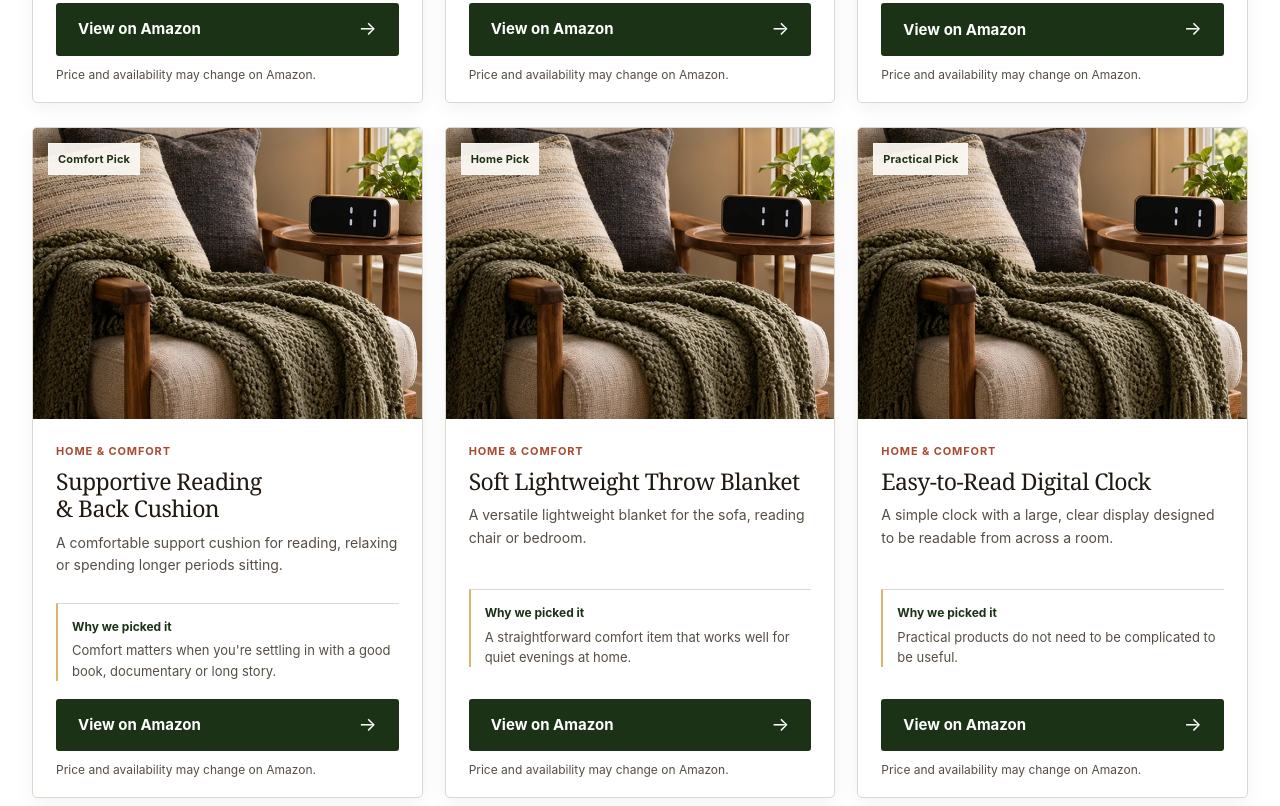
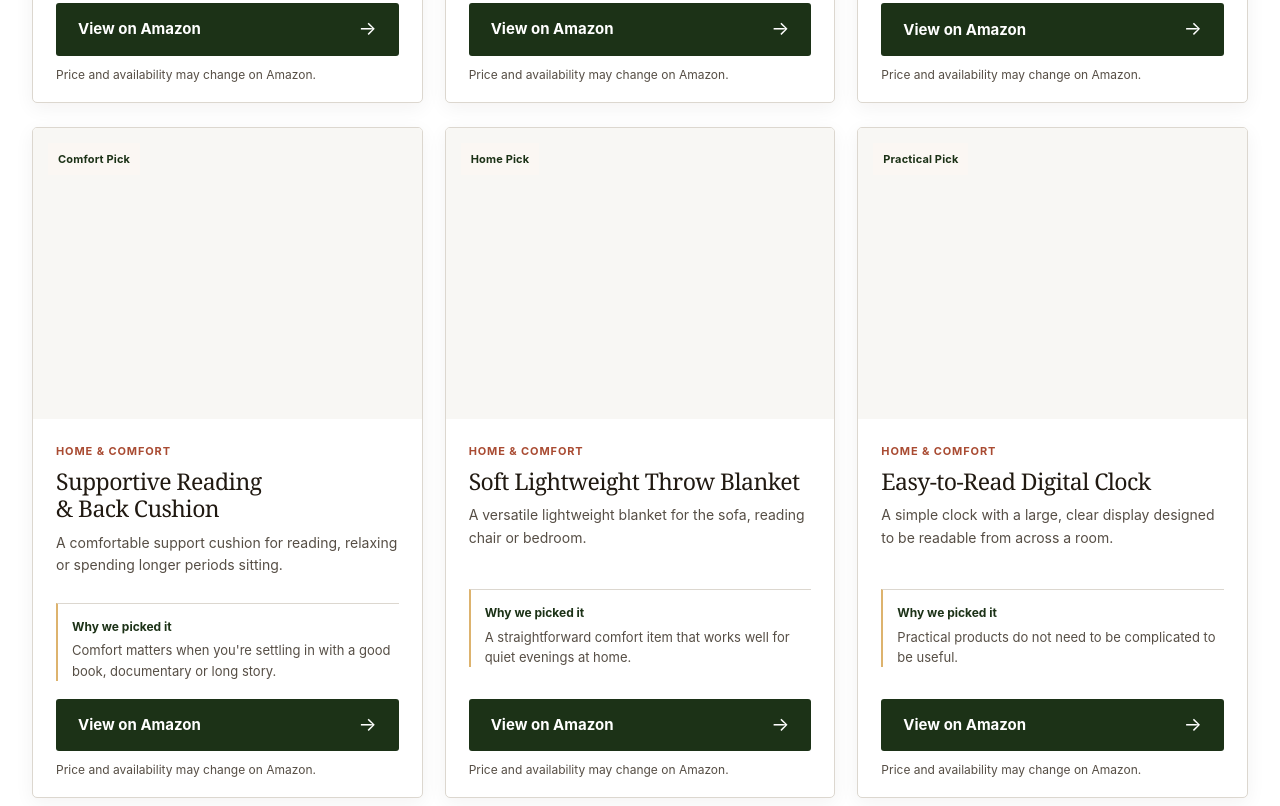
Before and after one commit to ebuka-odih/amz-link, a plain HTML site: page index.html in a window 1280 px wide. Shown: the part 3354-4160 px from the top of the page. Drawn offline with Linux system fonts and the light colour scheme.

Commit message:
Show blank canvases for unlinked products

```diff
--- a/css/styles.css
+++ b/css/styles.css
@@ -86,6 +86,7 @@ p { text-wrap: pretty; }
 .product-card { min-width: 0; display: flex; flex-direction: column; overflow: hidden; border: 1px solid var(--line); border-radius: 5px; background: var(--paper); box-shadow: 0 5px 19px oklch(.23 .02 70 / .055); transition: transform .3s var(--ease-out), box-shadow .3s var(--ease-out); }
 .product-card:hover { transform: translateY(-4px); box-shadow: 0 12px 28px oklch(.23 .02 70 / .11); }
 .product-figure { position: relative; aspect-ratio: 4 / 3; overflow: hidden; background: var(--paper-soft); }
+.product-figure-pending { background: var(--paper-soft); }
 .product-figure img { width: 100%; height: 100%; object-fit: cover; transition: transform .6s var(--ease-out); }
 .product-card:hover .product-figure img { transform: scale(1.035); }
 .product-badge { position: absolute; top: 15px; left: 15px; padding: 6px 9px; border: 1px solid oklch(.98 .006 80 / .7); background: oklch(.98 .006 80 / .94); color: var(--green-deep); font-size: 11px; font-weight: 700; letter-spacing: .015em; }
--- a/js/app.js
+++ b/js/app.js
@@ -34,9 +34,11 @@
   }
 
   function productCard(product, prominent) {
+    const available = hasRealAmazonUrl(product.amazonUrl);
     const article = make("article", prominent ? "product-card product-card-featured" : "product-card");
     article.dataset.productId = String(product.id);
     const figure = make("div", "product-figure");
+    if (available) {
       const img = document.createElement("img");
       img.src = product.image || "images/placeholder-product.webp";
       img.alt = product.imageAlt || product.name;
@@ -50,6 +52,11 @@
         img.alt = "Editorial placeholder image for a recommended item";
       }, { once: true });
       figure.append(img);
+    } else {
+      figure.classList.add("product-figure-pending");
+      figure.setAttribute("role", "img");
+      figure.setAttribute("aria-label", "Product image coming soon");
+    }
     const badge = make("span", "product-badge", product.badge || "Our Pick");
     figure.append(badge);
 
@@ -67,7 +74,6 @@
     const arrow = make("span", "button-arrow", "→");
     arrow.setAttribute("aria-hidden", "true");
     action.append(arrow);
-    const available = hasRealAmazonUrl(product.amazonUrl);
     if (available) {
       action.href = product.amazonUrl;
       action.target = "_blank";
```
Also changed, not shown: 1 other file. Lines whose indentation alone changed are shown as unchanged.
